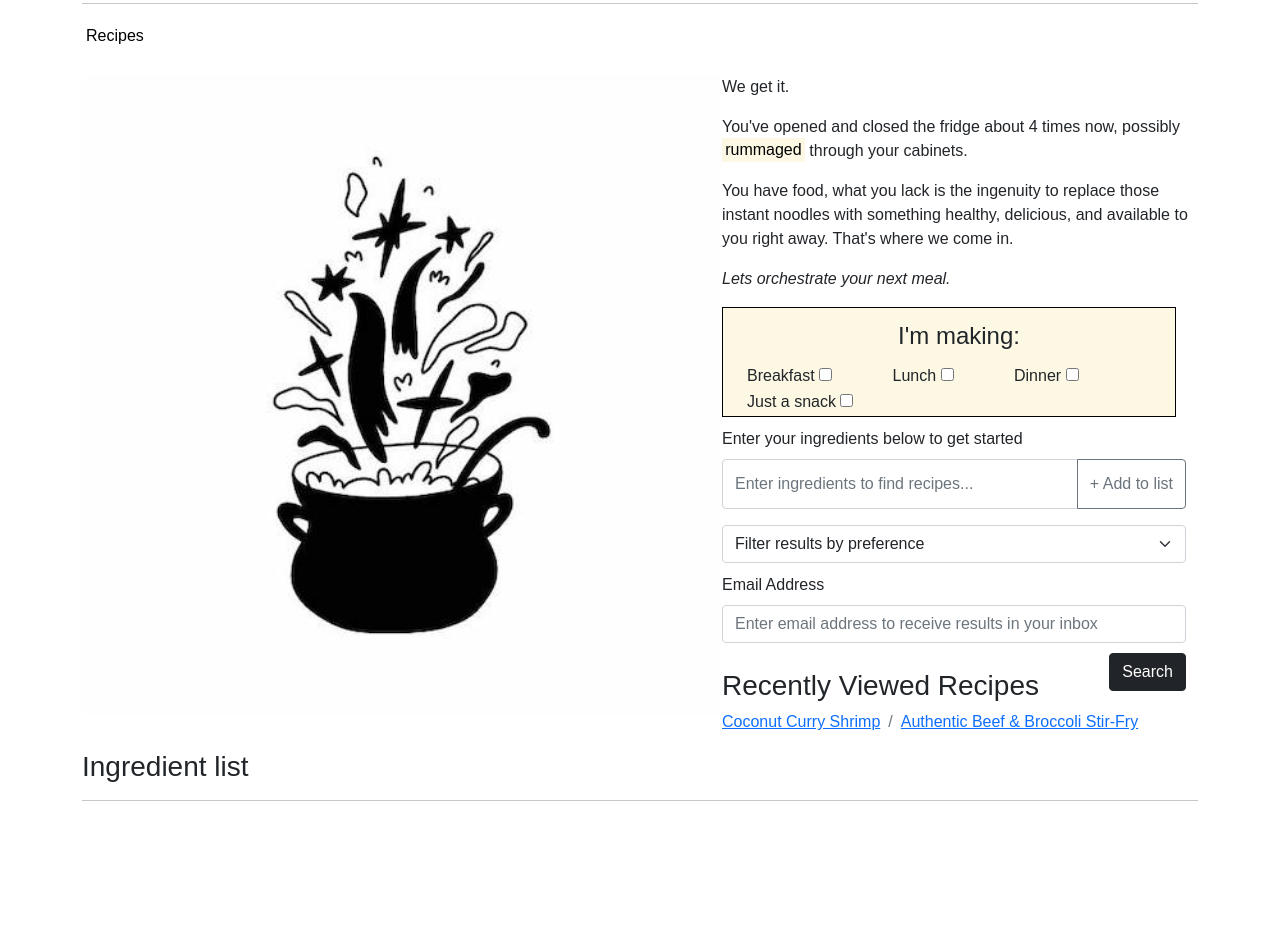
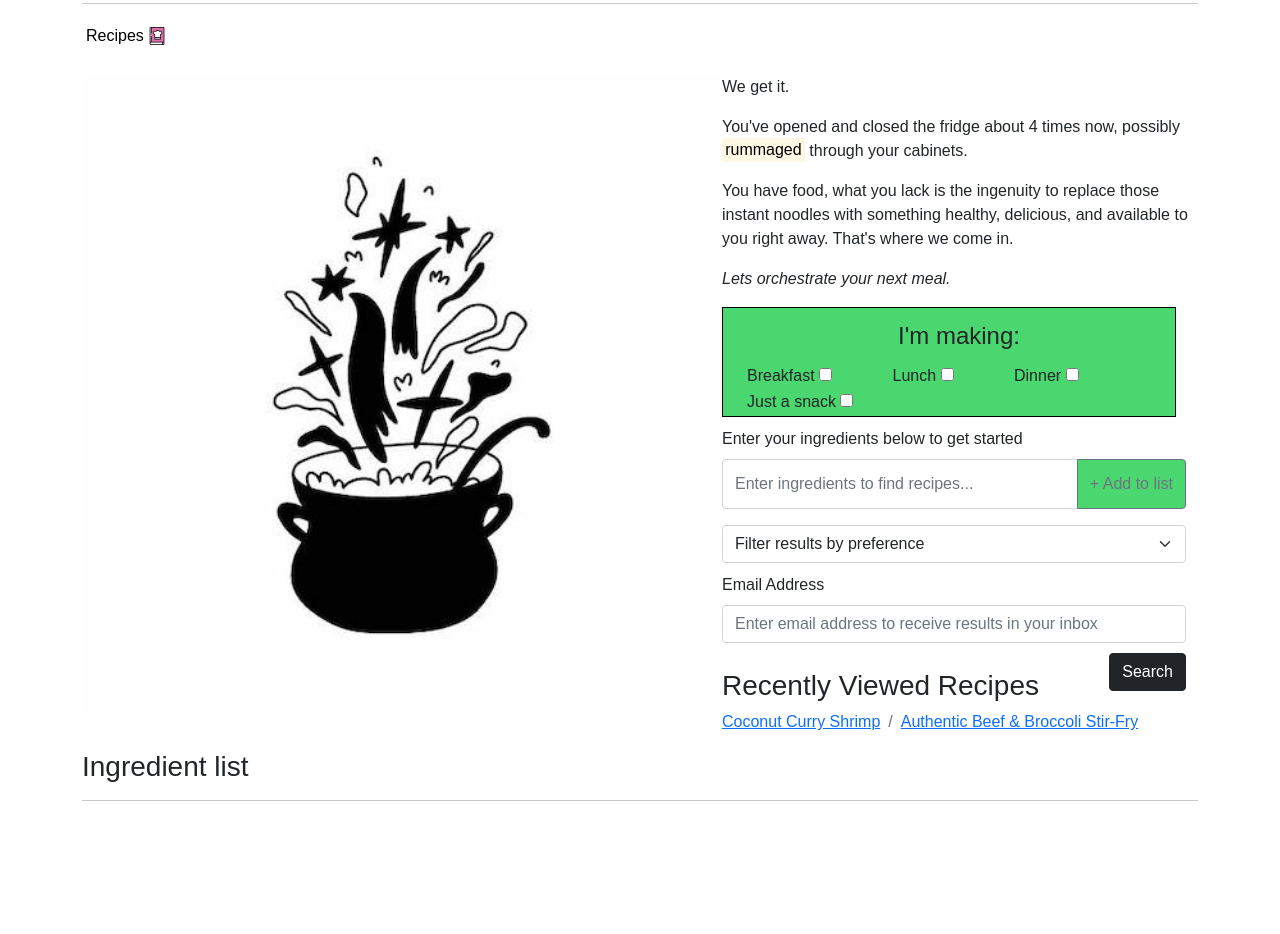
Before and after one commit to esyeng/fridge-maestro, a plain HTML site: page public/index.html in a window 1280 px wide. Shown: the part 104-1038 px from the top of the page. Drawn offline with nearby package versions, Linux system fonts and the light colour scheme; a web font is replaced by a local one.

Commit message:
HTML: Import SVG icon for recipes

```diff
--- a/public/index.html
+++ b/public/index.html
@@ -24,12 +24,47 @@
     <section class="container-sm header_default">
         <hr>
         <h1 class="main_title slidein">
-            FridgeMaestro
+            - FridgeMaestro -
         </h1>
         <hr>
         <ul class="list_nav breadcrumb">
             <li class="list_nav_item">
-                <a class="float_right" href="#recipes">Recipes</a>
+                <a class="float_right" href="#recipes">Recipes
+                    <svg id="Layer_1" enable-background="new 0 0 12 12" height="18" viewBox="0 0 512 512" width="18"
+                        xmlns="http://www.w3.org/2000/svg">
+                        <g>
+                            <g clip-rule="evenodd" fill-rule="evenodd">
+                                <path
+                                    d="m96.002 10v420.436h319.997 22.111c9.84 0 17.891-8.05 17.891-17.891v-384.654c0-9.84-8.05-17.891-17.891-17.891z"
+                                    fill="#db71a9" />
+                                <path
+                                    d="m96.002 430.436v-420.436h-4.22c-19.679 0-35.782 16.102-35.782 35.782v420.436c0-19.681 16.101-35.782 35.781-35.782z"
+                                    fill="#e9aacb" />
+                                <path
+                                    d="m415.999 430.436h-319.997-4.22c-19.68 0-35.781 16.101-35.781 35.782-.001 19.681 16.102 35.782 35.78 35.782h324.217v-71.564z"
+                                    fill="#fff" />
+                                <path
+                                    d="m415.999 430.436v71.564h22.111c9.84 0 17.891-8.051 17.891-17.891v-71.563c0 9.84-8.05 17.891-17.891 17.891h-22.111z"
+                                    fill="#e9aacb" />
+                                <g>
+                                    <path
+                                        d="m194.183 304.398h163.636v-89.579c21.861-4.961 38.182-24.51 38.182-47.872 0-27.112-21.979-49.091-49.091-49.091-9.546 0-18.454 2.728-25.992 7.442-7.62-17.233-24.862-29.261-44.917-29.261s-37.298 12.027-44.917 29.261c-7.538-4.714-16.446-7.442-25.992-7.442-27.112 0-49.091 21.979-49.091 49.091 0 23.362 16.32 42.911 38.182 47.872z"
+                                        fill="#fff" />
+                                    <path
+                                        d="m357.819 304.398h-163.636v34.548c0 3 2.455 5.454 5.454 5.454h152.728c3 0 5.454-2.455 5.454-5.454z"
+                                        fill="#e3eaef" />
+                                </g>
+                            </g>
+                            <g>
+                                <path
+                                    d="m438.109 0h-346.328c-25.243 0-45.781 20.538-45.781 45.782v420.436c0 25.244 20.538 45.782 45.781 45.782h346.328c15.379 0 27.891-12.512 27.891-27.891v-456.218c0-15.379-12.512-27.891-27.891-27.891zm-372.109 466.218c0-14.216 11.565-25.782 25.781-25.782h314.217v51.564h-314.217c-14.216 0-25.781-11.565-25.781-25.782zm380 17.891c0 4.351-3.54 7.891-7.891 7.891h-12.111v-51.563h12.111c2.739 0 5.388-.397 7.891-1.136zm0-71.563c0 4.351-3.54 7.891-7.891 7.891h-332.108v-155.222c0-5.523-4.477-10-10-10s-10 4.477-10 10v155.591c-7.348.93-14.16 3.602-20.001 7.597v-382.621c0-12.229 8.56-22.489 20.001-25.121v154.553c0 5.523 4.477 10 10 10s10-4.477 10-10v-155.214h332.108c4.351 0 7.891 3.54 7.891 7.891z" />
+                                <path
+                                    d="m346.91 107.855c-7.56 0-14.992 1.438-21.927 4.21-10.863-16.081-29.144-26.029-48.982-26.029s-38.119 9.948-48.982 26.029c-6.935-2.771-14.367-4.21-21.927-4.21-32.583 0-59.091 26.508-59.091 59.091 0 25.036 15.346 46.751 38.182 55.297v116.701c0 8.521 6.933 15.455 15.454 15.455h152.728c8.521 0 15.454-6.933 15.454-15.455v-116.7c22.835-8.546 38.181-30.262 38.181-55.297 0-32.583-26.507-59.092-59.09-59.092zm-142.727 226.545v-20.002h143.636v20.002zm151.423-129.333c-4.555 1.033-7.787 5.082-7.787 9.752v79.579h-143.636v-79.579c0-4.67-3.232-8.719-7.787-9.752-17.896-4.061-30.395-19.737-30.395-38.12 0-21.555 17.536-39.091 39.091-39.091 7.341 0 14.496 2.047 20.689 5.92 2.458 1.538 5.463 1.933 8.237 1.082 2.772-.851 5.039-2.864 6.211-5.516 6.259-14.157 20.3-23.305 35.771-23.305s29.512 9.147 35.771 23.305c1.173 2.652 3.439 4.665 6.211 5.516 2.773.852 5.778.456 8.237-1.082 6.194-3.873 13.348-5.92 20.69-5.92 21.554 0 39.09 17.536 39.09 39.091.001 18.383-12.498 34.059-30.393 38.12z" />
+                                <path
+                                    d="m96.001 210.215c-5.523 0-10 4.48-10 10.003s4.477 10 10 10 10-4.477 10-10v-.007c0-5.523-4.477-9.996-10-9.996z" />
+                            </g>
+                        </g>
+                    </svg> </a>
             </li>
         </ul>
     </section>
--- a/public/styles/forms.css
+++ b/public/styles/forms.css
@@ -16,7 +16,7 @@ Form control
 
 /* set bordered background */
 .fieldset_menu_bg {
-    background-color: #fcf8e3;
+    background-color: #0ac93dbb;
 }
 
 /* Set spacing for an input element */
@@ -27,6 +27,9 @@ Form control
 /* validation fields */
 
 /* specifics to ingredients_search */
+#add_to_list {
+    background-color: #0ac93dbb;
+}
 .search_bar {
     /* min-width: 31.25rem; */
     padding: 0.75rem;
```
Also changed, not shown: content/recipe_icon.svg (added).
